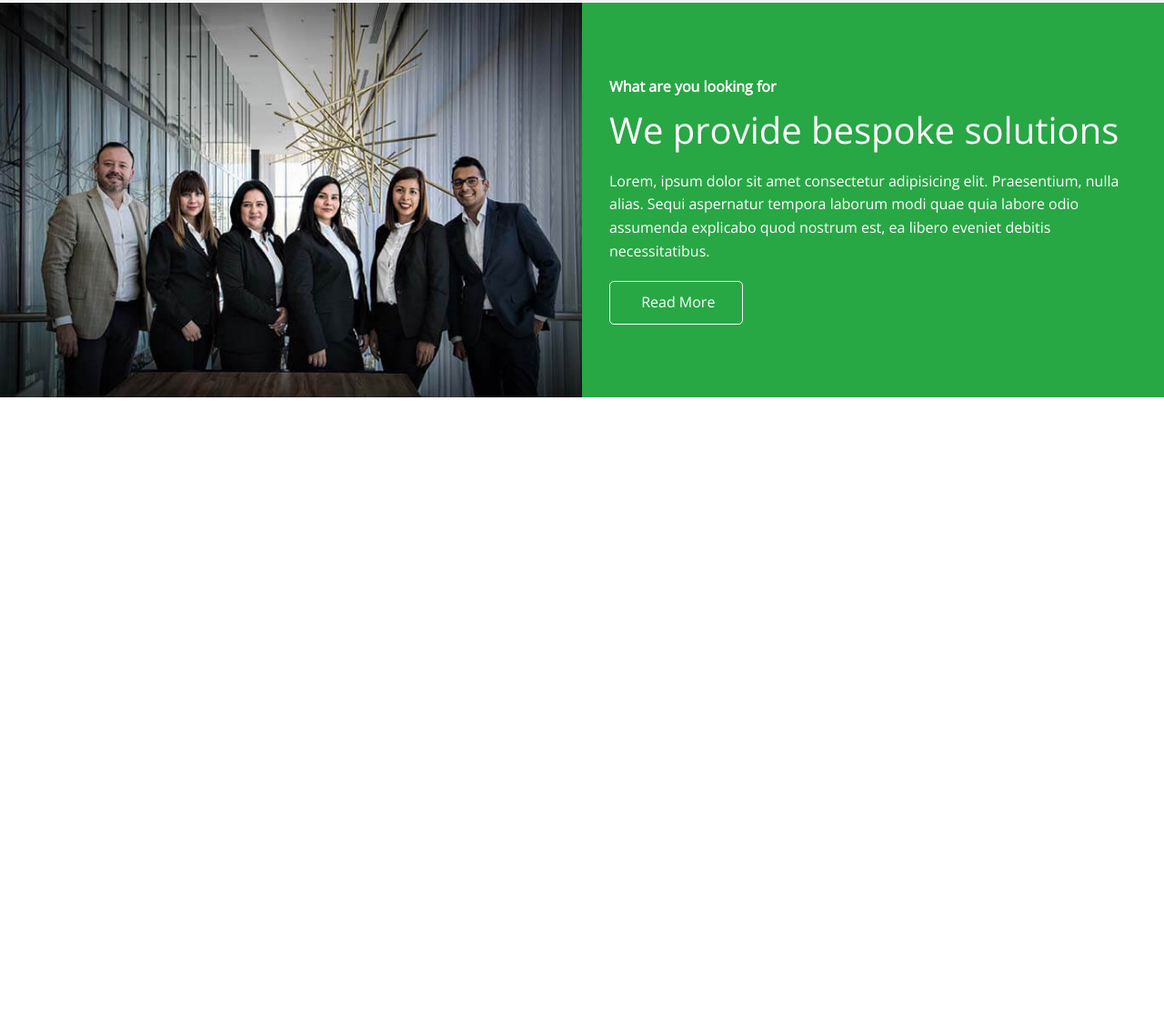
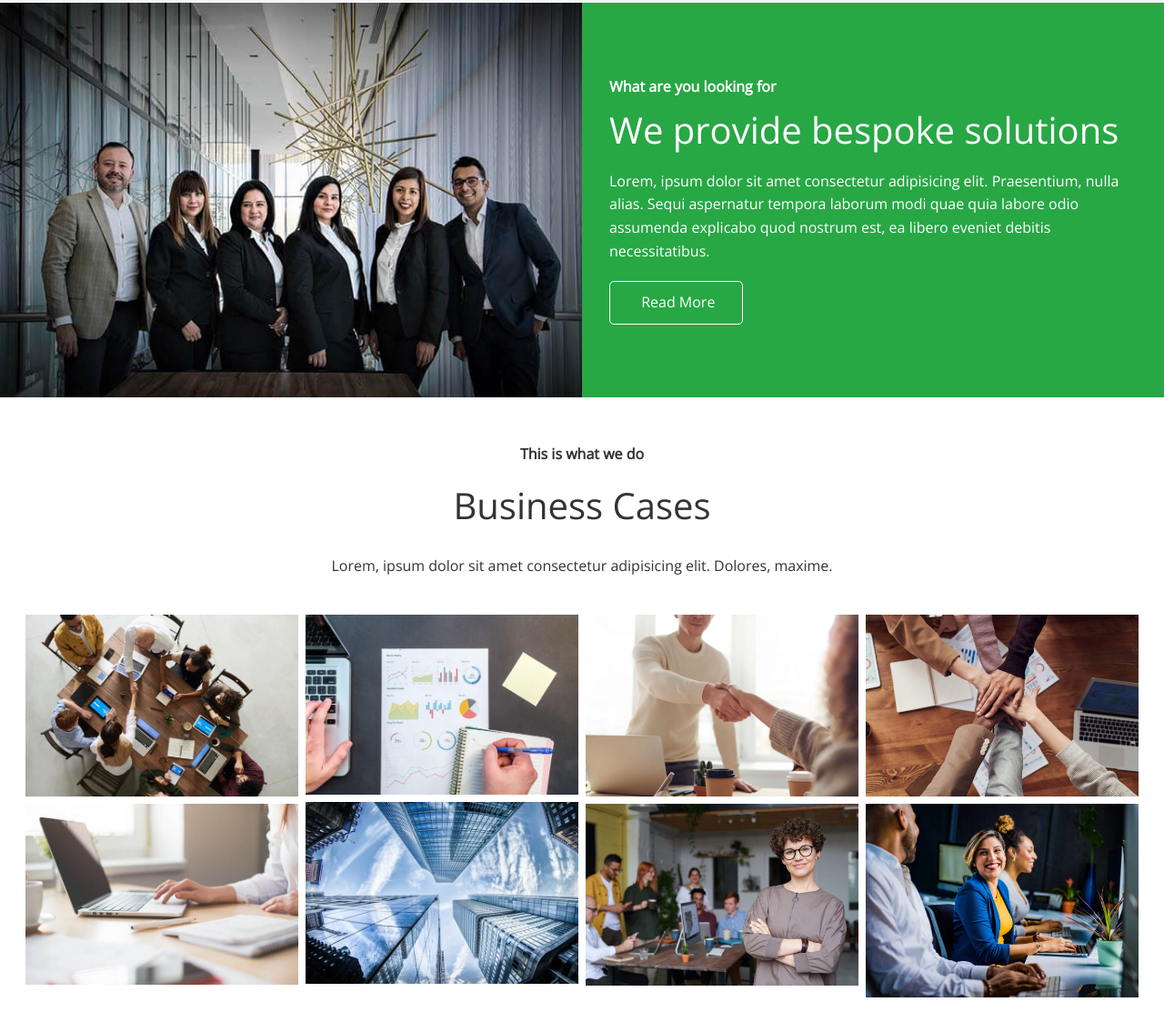
Before and after one commit to shauncraigdev/edgeledger-website, a plain HTML site: page index.html in a window 1280 px wide. Shown: the part 1082-2217 px from the top of the page at 91% size. Before the commit the page ends 1526 px from the top, so only its background shows below. Drawn offline with nearby package versions, Linux system fonts and the light colour scheme.

Commit message:
added html and styles the cases section

```diff
--- a/css/style.css
+++ b/css/style.css
@@ -130,3 +130,8 @@ img {
   border-radius: 50%;
   margin-bottom: 15px;
 }
+
+/* Cases */
+.cases img:hover {
+  opacity: 0.7;
+}
--- a/css/utilities.css
+++ b/css/utilities.css
@@ -110,3 +110,35 @@
 .flex-columns p {
   margin: 20px 0;
 }
+
+/* Section header */
+.section-header {
+  padding: 30px;
+  display: flex;
+  flex-direction: column;
+  align-items: center;
+  justify-content: center;
+  text-align: center;
+}
+
+.section-header h2 {
+  font-size: 40px;
+  margin: 20px 0;
+}
+
+.section-padding {
+  padding: 20px 20px 40px;
+}
+
+/* Flex grid */
+.flex-grid .row {
+  display: flex;
+  flex-wrap: wrap;
+  padding: 0 4px;
+}
+
+.flex-grid .column {
+  flex: 25%;
+  max-width: 25%;
+  padding: 0 4px;
+}
--- a/index.html
+++ b/index.html
@@ -88,6 +88,33 @@
         </div>
       </div>
     </section>
+
+    <!-- Cases -->
+    <section id="cases" class="cases flex-grid section-padding">
+      <header class="section-header">
+        <h4>This is what we do</h4>
+        <h2>Business Cases</h2>
+        <p>Lorem, ipsum dolor sit amet consectetur adipisicing elit. Dolores, maxime.</p>
+      </header>
+      <div class="row">
+        <div class="column">
+          <img src="images/cases/cases1.jpg" alt="">
+          <img src="images/cases/cases2.jpg" alt="">
+        </div>
+        <div class="column">
+          <img src="images/cases/cases3.jpg" alt="">
+          <img src="images/cases/cases4.jpg" alt="">
+        </div>
+        <div class="column">
+          <img src="images/cases/cases5.jpg" alt="">
+          <img src="images/cases/cases6.jpg" alt="">
+        </div>
+        <div class="column">
+          <img src="images/cases/cases7.jpg" alt="">
+          <img src="images/cases/cases8.jpg" alt="">
+        </div>
+      </div>
+    </section>
   </main>
 </body>
 
```
